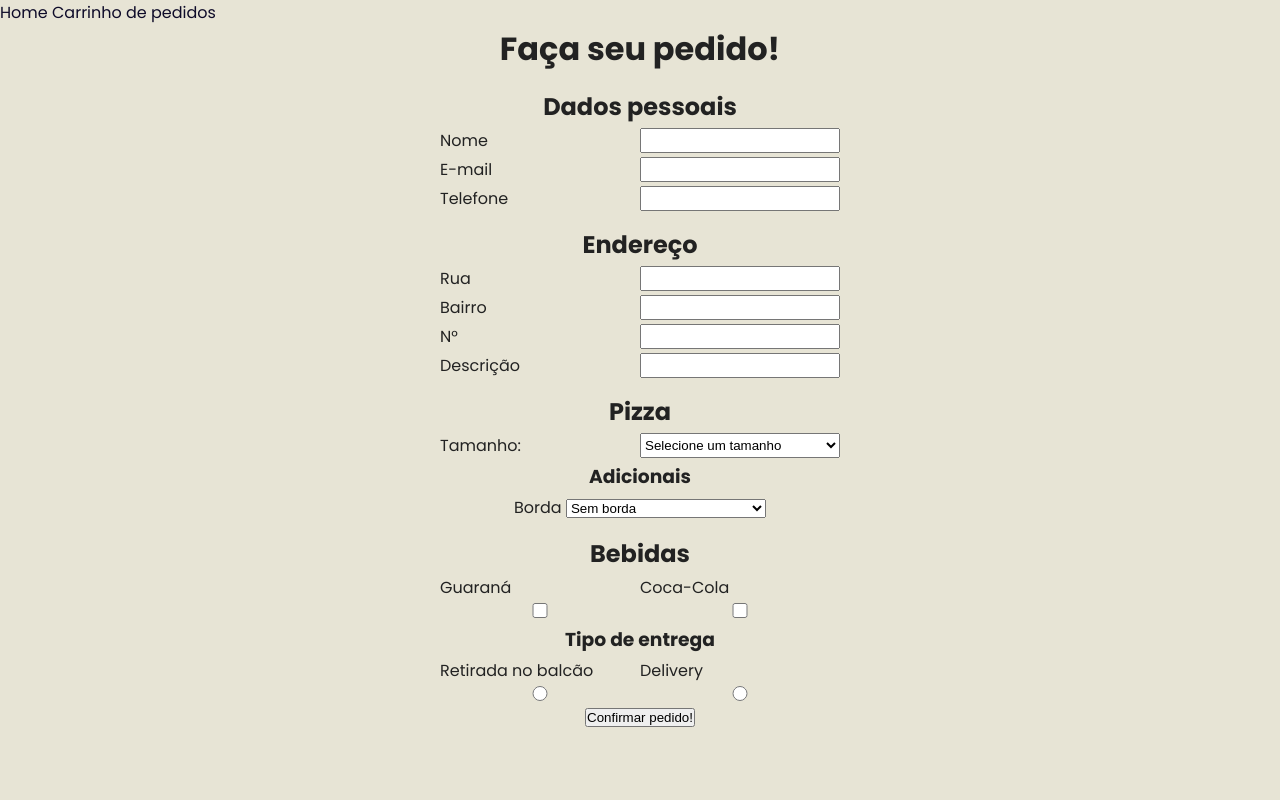
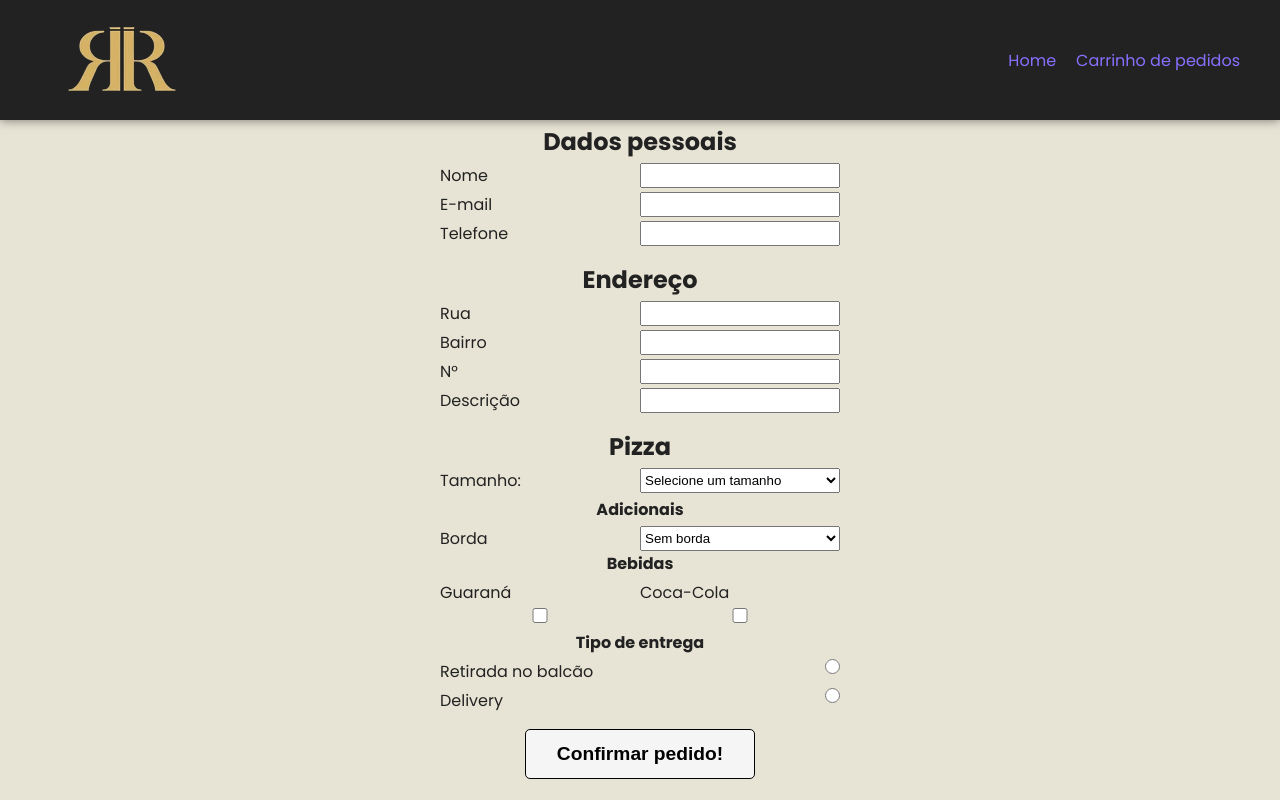
Before and after one commit to codepressionbrazil/pizzaria-app-rr, a plain HTML site: page pages/pedido/index.html in a window 1280 px wide. Drawn offline with Linux system fonts and the light colour scheme.

Commit message:
feat: add header styles

```diff
--- a/global.css
+++ b/global.css
@@ -21,6 +21,44 @@ body{
     color: var(--black);
 }
 
+header{
+    display: flex;
+    justify-content: space-between;
+    align-items: center;
+    padding: 0 40px;
+    background-color: var(--black);
+    color: var(--white);
+    box-shadow: 0 0 10px rgba(0,0,0,0.5);
+    position: fixed;
+    top: 0;
+    width: 100%;
+}
+
+header .logo{
+    display: flex;
+    align-items: center;
+    font-size: 1.5rem;
+    /* font-weight: 600; */
+    /* letter-spacing: 1px; */
+    text-transform: uppercase;
+    font-weight: 700;
+    color: var(--white);
+}
+
+header nav{
+    display: flex;
+    align-items: center;
+    justify-content: space-between;
+}
+
+header a{
+    color: var(--button);
+}
+
+header a + a{
+    margin-left: 20px;
+}
+
 a{
     color: var(--title);
     text-decoration: none;
--- a/pages/pedido/index.html
+++ b/pages/pedido/index.html
@@ -11,10 +11,13 @@
 </head>
 <body>
     <header>
-        <div class="links">
+            <div class="logo">
+                <img src="../../imgs/logoRR.png" alt="Logo da Pizzaria">
+            </div>
+            <nav>
                 <a href="../../index.html">Home</a>
                 <a href="../confirma/index.html">Carrinho de pedidos</a>
-        </div>
+            </nav>
     </header>
 
     <main>
@@ -77,9 +80,8 @@
 
             </label>
 
-            <h3>Adicionais</h3>
-            <div class="item">
-                <label>
+            <h4>Adicionais</h4>
+            <label class="item">
                 Borda
                 <select id="border-flavor">
                     <option value="no-border">Sem borda</option>
@@ -89,9 +91,8 @@
                     <option value="white-cholate">Chocolate Branco</option>
                 </select>
             </label>
-            </div>
 
-            <h2>Bebidas</h2>
+            <h4>Bebidas</h4>
             <div class="item">
                 <label>
                     Guaraná
@@ -103,18 +104,18 @@
                 </label>
             </div>
 
-            <h3>Tipo de entrega</h3>
-            <div class="item">
-                <label>
+            <h4>Tipo de entrega</h4>
+            <label class="item">
                 Retirada no balcão
                 <input required type="radio" name="delivery" id="balc" value="false">
             </label>
-                <label>
+            <label class="item">
                 Delivery
                 <input required type="radio" name="delivery" id="delivery" value="true">
             </label>
-            </div>
-            <button id="btn-confirm" class="btn-confirm">Confirmar pedido!</button>
+
+
+            <button id="btn-confirm">Confirmar pedido!</button>
         </form>
     </main>
 </body>
--- a/pages/pedido/style.css
+++ b/pages/pedido/style.css
@@ -1,4 +1,5 @@
 main{
+    padding-top: 60px;
     display: flex;
     flex-direction: column;
     justify-content: center;
@@ -34,3 +35,24 @@ input, select{
 input[type="radio"], input[type="checkbox"]{
     height: 15px;
 }
+
+input#balc, input#delivery{
+    width: 15px;
+}
+
+#btn-confirm{
+    margin-top: 1rem;
+    width: 230px;
+    height: 50px;
+    background-color: #f5f5f5;
+    border: 1px solid #000;
+    border-radius: 5px;
+    font-size: 1.2rem;
+    font-weight: 600;
+    cursor: pointer;
+    transition: all 0.4s ease-in-out;
+}
+
+#btn-confirm:hover{
+    background-color: #d2d2d2;
+}
```
Also changed, not shown: pages/confirma/index.html (+6 -4 lines). Lines whose indentation alone changed are shown as unchanged.
